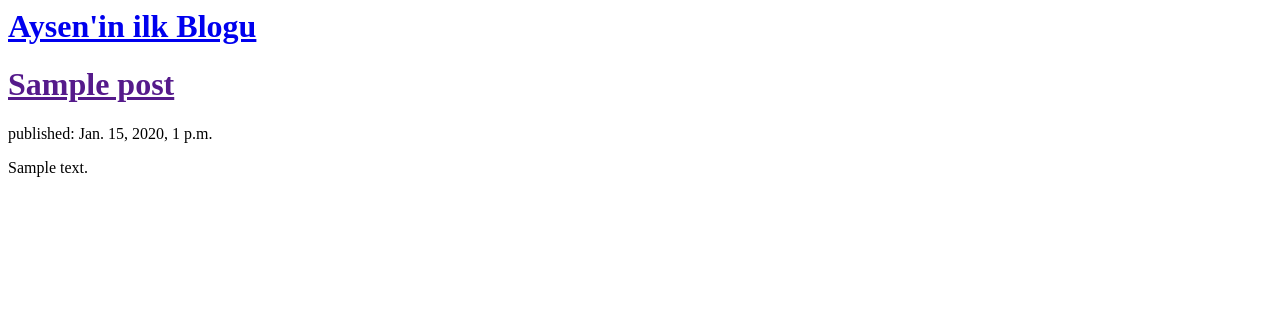
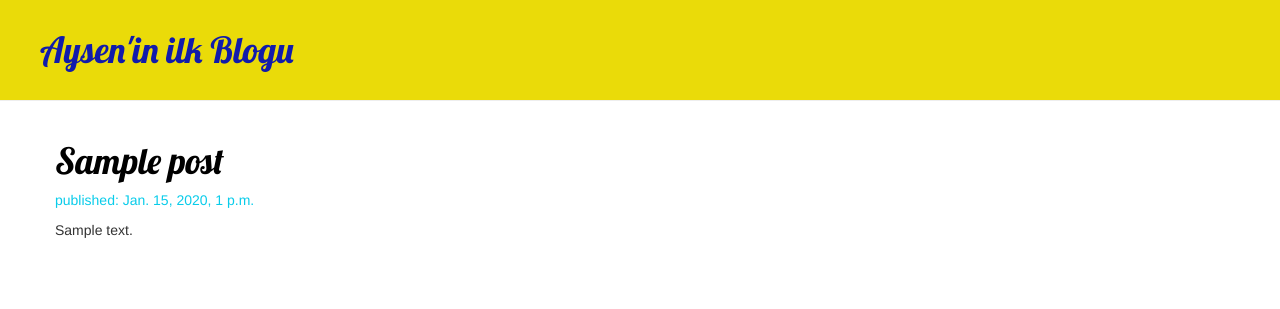
Before and after one commit to Aysen1/my-first-blog, a Django app: template blog/templates/blog/post_list.html in a window 1280 px wide. Shown: the top 309 px of the page. Run offline with Django 3.2, Linux system fonts and the light colour scheme; the template is opened without the code that fills it: values that come from a table or form of the project are taken from there, others are empty; tables that the repository leaves empty hold one stand-in row (values such as "Sample post"); parts of the project's set-up code (start-up, migrations or seed data) failed here and were passed over; some libraries are stand-ins or nearby versions.

Commit message:
CSS dosyaları ekleyip düzenledim

```diff
--- /dev/null
+++ b/blog/static/css/blog.css
@@ -0,0 +1,44 @@
+h1 a {
+    color: #111BAB;
+    font-family: 'Lobster';
+}
+body {
+   padding-left: 0px;
+}
+.page-header{
+   background-color: #eadb09;
+   margin-top: 0;
+   padding: 10px 20px 20px 40px;
+}
+.page-header h1, .page-header h1 a, .page-header h1 a:visited, .page-header h1 a:activate{
+   color: #ffffff;
+   font-size: 36pt;
+   text-decoration: none;
+}
+.content{
+   margin-left: 40px;
+}
+h1, h2, h3, h4 {
+   font-family: 'Lobster', cursive;
+}
+.date {
+   color: #09ccea;
+}
+.save{
+   float: right;
+}
+.post-form textarea, .post-form input{
+   width: 100%;
+}
+.top-menu, .top-menu:hover, .top-menu:visited {
+    color: #ffffff;
+    float: right;
+    font-size: 26pt;
+    margin-right: 20px;
+}
+.post {
+   margin-bottom: 70px;
+}
+.post h1 a, .post h1 a:visited {
+     color: #000000;
+}
--- a/blog/templates/blog/post_list.html
+++ b/blog/templates/blog/post_list.html
@@ -1,20 +1,34 @@
+{% load static %}
 <html>
     <head>
        <title>Aysen'in Blogu</title>
+       <link rel="stylesheet" href="//maxcdn.bootstrapcdn.com/bootstrap/3.2.0/css/bootstrap.min.css">
+       <link rel="stylesheet" href="//maxcdn.bootstrapcdn.com/bootstrap/3.2.0/css/bootstrap-theme.min.css">
+       <link href="//fonts.googleapis.com/css?family=Lobster&subset=latin,latin-ext" rel="stylesheet" type="text/css">
+        <link href="{% static 'css/blog.css' %}" rel="stylesheet">
     </head>
     <body>
-<div>
+        <div class="page-header">
              <h1>
                   <a href="/">Aysen'in ilk Blogu</a>
              </h1>
         </div>
+        <div class="content container">
+            <div class="row">
+                <div class="col-md-8">
                   {% for post in posts %}
-  <div>
+                    <div class="post">
                          <h1><a href="">{{ post.title }}</a></h1>
+                        <div class="date">
                             <p>published: {{ post.published_date }}</p>
+                        </div>
                          <p>{{ post.text|linebreaksbr }}</p>
                     </div>
         {% endfor %}
+                </div>
+            </div>
+        </div>
+
 
     </body>
 
```
Also changed, not shown: mysite/settings.py (line endings or trailing spaces). Lines whose indentation alone changed are shown as unchanged.
